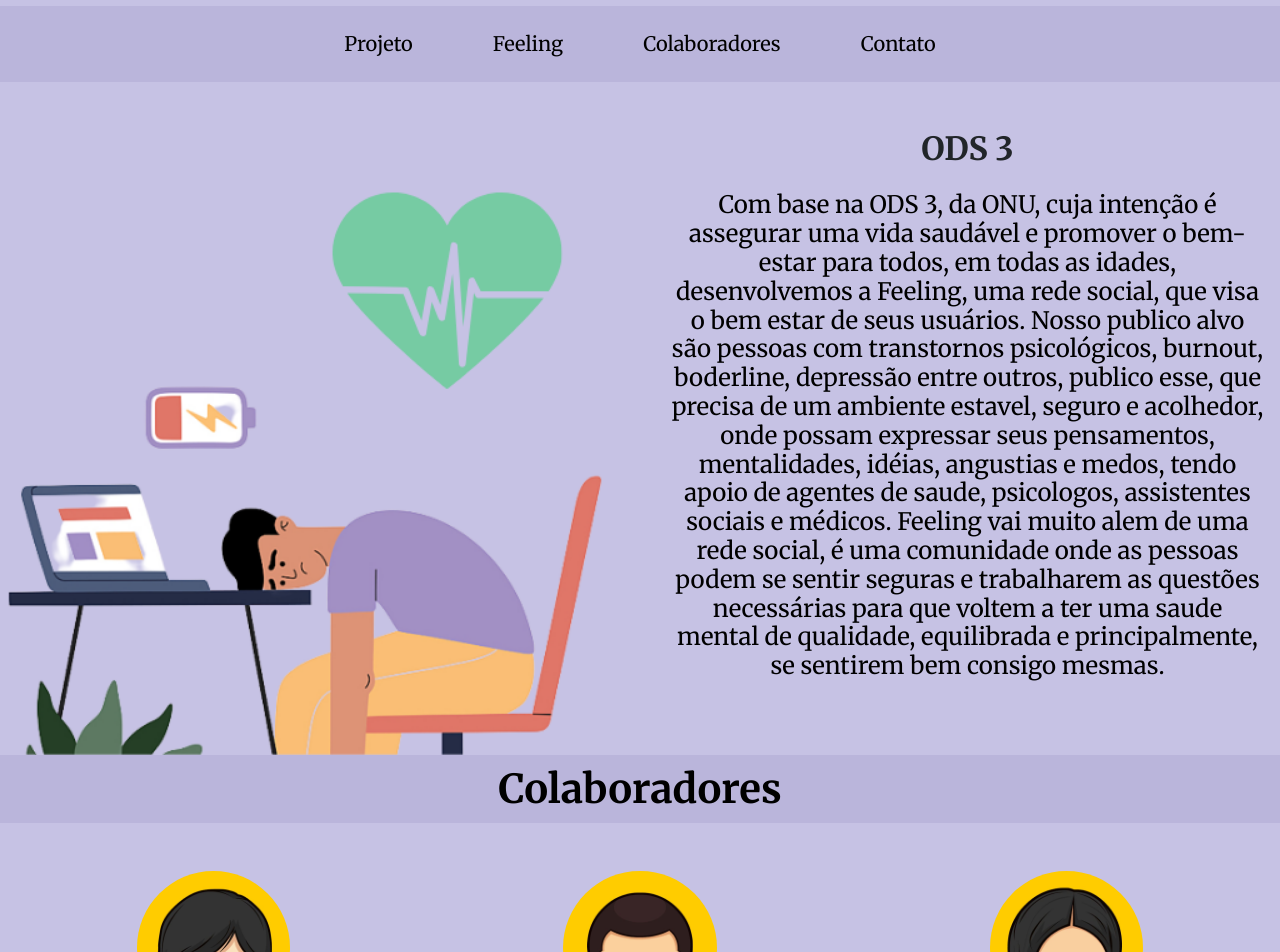
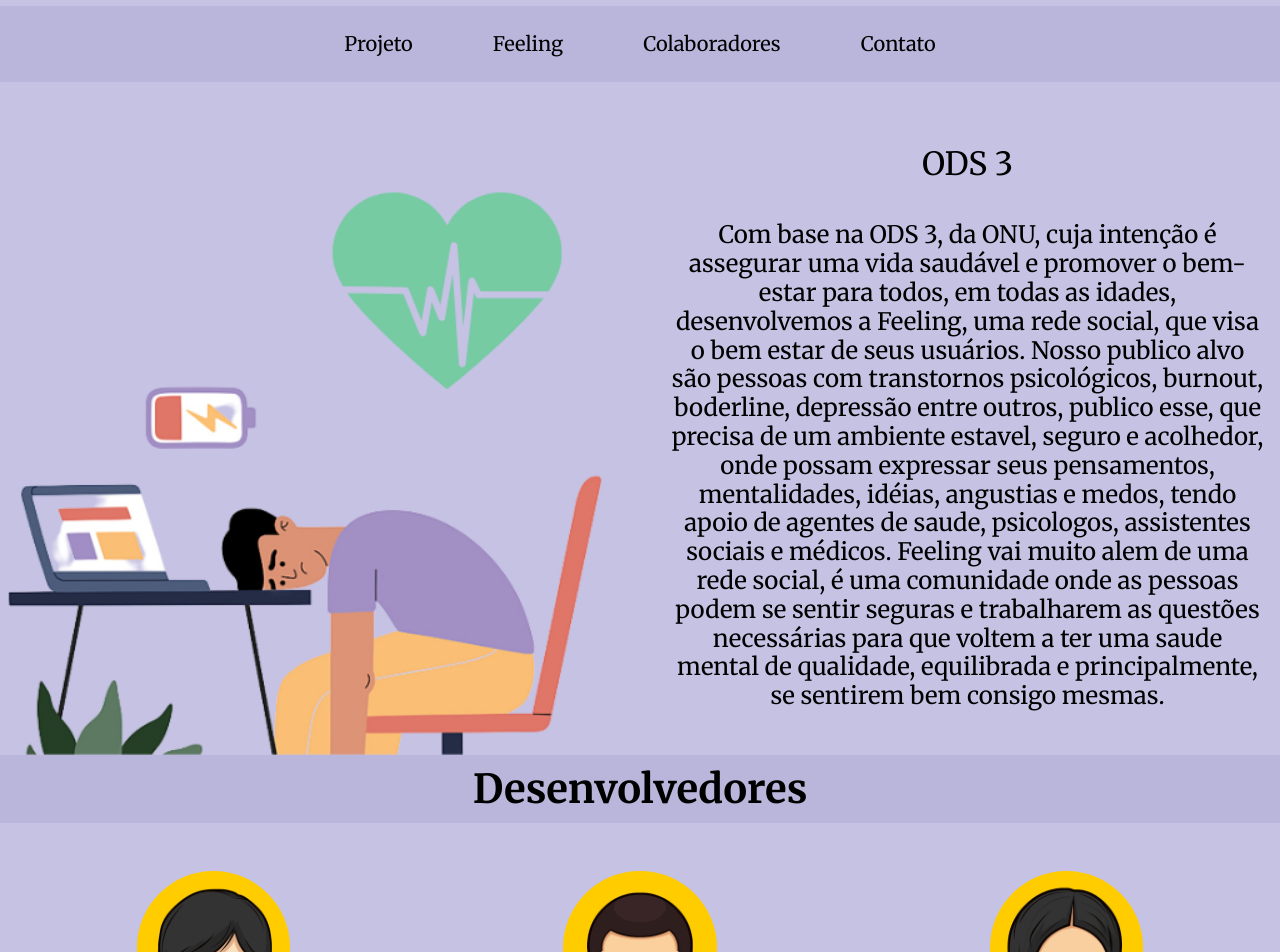
Before and after one commit to GabrielaFedermann/FeelingFront, an Angular app: page /entrar in a window 1280 px wide. Shown: the part 680-1632 px from the top of the page. Built offline with nearby package versions, Linux system fonts and the light colour scheme.

Commit message:
@RiqueMendes [task: html]

```diff
--- a/src/app/entrar/entrar.component.html
+++ b/src/app/entrar/entrar.component.html
@@ -73,8 +73,8 @@
       <div class="col-md-6">
         <img class="w-100 h-95 mt-5" src="../../assets/img/pessoa_cansada.png" alt="">
       </div>
-      <div class="col-md-6 mt-5">
-        <h2 class="text-center fontb">ODS 3</h2>
+      <div class="col-md-6 mt-5 ">
+        <h2 class="text-center font">ODS 3</h2>
         <h4 class="text-center font"> Com base na ODS 3, da ONU, cuja intenção é assegurar uma vida saudável e promover
           o bem-estar para todos, em todas as idades, desenvolvemos a Feeling, uma rede social, que visa o bem estar de
           seus usuários.
@@ -91,7 +91,7 @@
 
     <div class="row bg pb-5" id="colaboradores">
       <div class="col-md-12 p-0">
-        <h2 class="text-center sobre m-0">Colaboradores</h2>
+        <h2 class="text-center sobre m-0">Desenvolvedores</h2>
       </div>
     </div>
 
```
